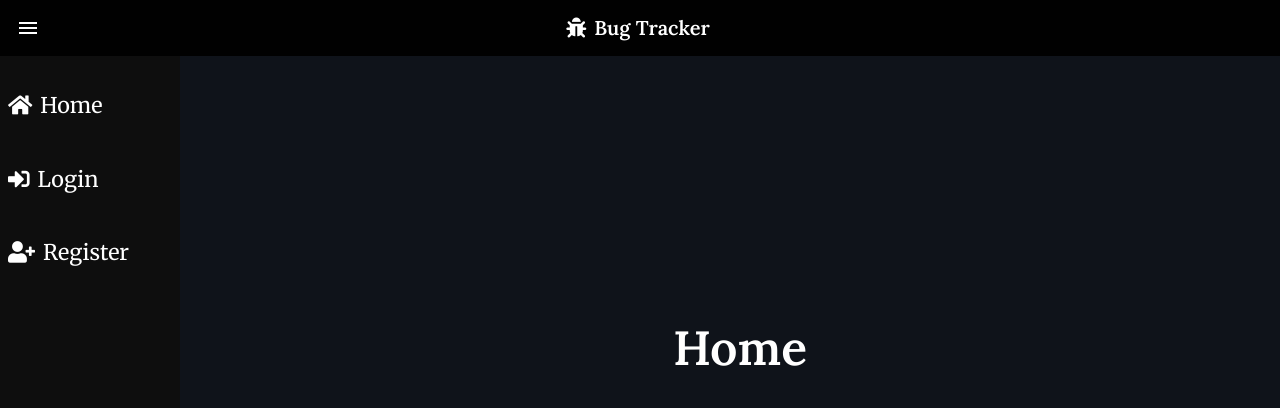
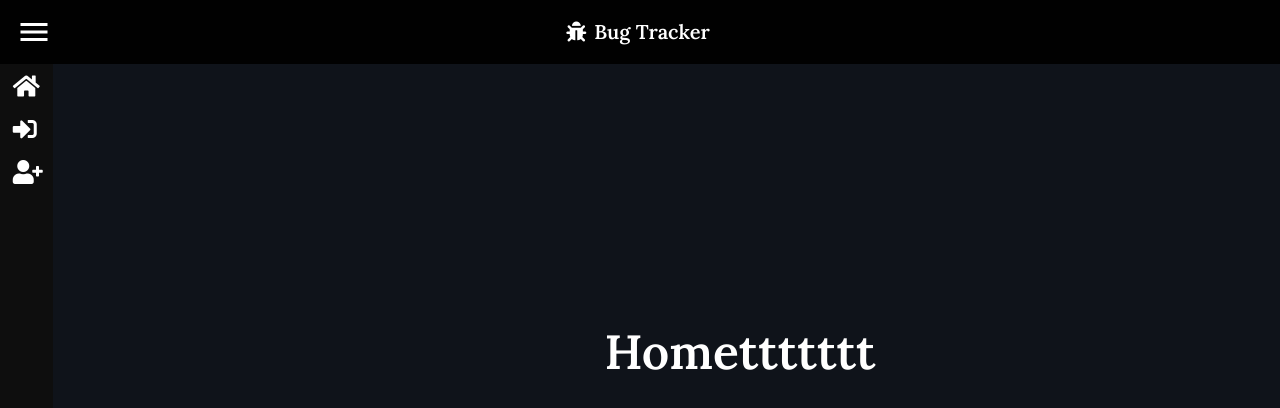
Before and after one commit to japraj/bugtracker, a React (Create React App) app: page / in a window 1280 px wide. Shown: the top 408 px of the page. Built offline with nearby package versions, Linux system fonts and the light colour scheme.

Commit message:
finish styling of navigation (responsiveness & general looks), add functionality to navs

```diff
--- a/package.json
+++ b/package.json
@@ -17,6 +17,7 @@
     "@types/styled-components": "^5.1.1",
     "react": "^16.13.1",
     "react-dom": "^16.13.1",
+    "react-hot-loader": "^4.12.21",
     "react-redux": "^7.2.0",
     "react-router-dom": "^5.2.0",
     "react-scripts": "3.4.1",
@@ -46,7 +47,8 @@
   },
   "babel": {
     "plugins": [
-      "babel-plugin-styled-components"
+      "babel-plugin-styled-components",
+      "react-hot-loader/babel"
     ]
   }
 }
--- a/src/App.css
+++ b/src/App.css
@@ -20,7 +20,7 @@
 
   --nav-bg: var(--darkest);
   --vert-nav-bg: var(--darker);
-  --nav-height: 7vh;
+  --nav-height: 8vh;
 }
 
 /* Reset, from https://cssreset.com/scripts/eric-meyer-reset-css/ */
@@ -214,14 +214,16 @@ img {
   transform: translateX(-50%);
 }
 
-.hoverfx {
+.hoverfx,
+.hoverfx2 {
   -moz-osx-font-smoothing: grayscale;
   backface-visibility: hidden;
   transform: translateZ(0);
   transition: transform 0.25s ease-out;
 }
 
-.hoverfx:hover {
+.hoverfx:hover,
+.hoverfx2:hover {
   cursor: pointer;
 }
 
@@ -231,7 +233,14 @@ img {
   background-color: var(--highlight);
 }
 
-.hoverfx:active {
+.hoverfx2:hover,
+.hoverfx2:focus {
+  transform: scaleY(1.1);
+  border-right: 0.5rem solid var(--highlight);
+}
+
+.hoverfx:active,
+.hoverfx2:active {
   transform: scale(0.9);
 }
 
--- a/src/App.tsx
+++ b/src/App.tsx
@@ -1,6 +1,7 @@
 import React from "react";
+import { hot } from "react-hot-loader/root";
 import "@fortawesome/fontawesome-free/css/all.min.css";
-import Navigation from "./components/navigation/NavigationDisplay";
+import Navigation from "./components/navigation/NavigationWrapper";
 import GenericRoute from "./routes/GenericRoute";
 import { BrowserRouter, Route, Redirect } from "react-router-dom";
 import styled from "styled-components";
@@ -10,9 +11,12 @@ const ContentWrapper = styled.main`
   margin: var(--nav-height) 0 0
     ${(props: { sideNavWidth: number }) => props.sideNavWidth}px;
   height: 100%;
+  @media (max-width: 1100px) {
+    margin-left: 0;
+  }
 `;
 
-function App() {
+const App = () => {
   return (
     <div id="App">
       <BrowserRouter>
@@ -21,7 +25,7 @@ function App() {
           <Route
             path="/"
             exact={true}
-            render={() => <GenericRoute name="Home" />}
+            render={() => <GenericRoute name="Homettttttt" />}
           />
           <Route path="/login" render={() => <GenericRoute name="Login" />} />
           <Route
@@ -32,7 +36,7 @@ function App() {
       </BrowserRouter>
     </div>
   );
-}
+};
 
 /*
   Loading Animation
@@ -46,4 +50,4 @@ function App() {
   </div>
   </div>; */
 
-export default App;
+export default hot(App);
--- a/src/app/store.ts
+++ b/src/app/store.ts
@@ -1,9 +1,11 @@
-import { configureStore, ThunkAction, Action } from '@reduxjs/toolkit';
-import counterReducer from '../features/counter/counterSlice';
+import { configureStore, ThunkAction, Action } from "@reduxjs/toolkit";
+import counterReducer from "../features/counter/counterSlice";
+import navigationReducer from "../features/navigation/NavigationSlice";
 
 export const store = configureStore({
   reducer: {
     counter: counterReducer,
+    navigation: navigationReducer,
   },
 });
 
--- a/src/components/navigation/NavigationDisplay.tsx
+++ b/src/components/navigation/NavigationWrapper.tsx
@@ -1,6 +1,11 @@
 import React from "react";
 import TopNavigation from "./subcomponents/TopNavigation";
 import SideNavigation from "./subcomponents/SideNavigation";
+import { useSelector, useDispatch } from "react-redux";
+import {
+  toggleCollapse,
+  selectCollapsed,
+} from "../../features/navigation/NavigationSlice";
 
 export type NavigationItem = {
   path: string;
@@ -32,28 +37,35 @@ const DashboardItem: NavigationItem = {
   text: "Dashboard",
 };
 
-const LogoutItem: NavigationItem = {
+export const LogoutItem: NavigationItem = {
   path: "",
   iconClassNames: "fas fa-sign-out-alt",
   text: "Logout",
 };
 
 const defaultNavSet: NavigationItem[] = [HomeItem, LoginItem, RegisterItem];
-
 const authNavSet: NavigationItem[] = [HomeItem, DashboardItem, LogoutItem];
 
+const authenticated: boolean = false;
+const collapsedWidth: number = 53;
+const extendedWidth: number = 175;
+
 export default () => {
-  const collapsed: boolean = false;
-  const authenticated: boolean = false;
-  const collapsedWidth: number = 70;
-  const extendedWidth: number = 180;
+  const dispatch = useDispatch();
+  const collapsed: boolean = useSelector(selectCollapsed);
+  const toggle = () => dispatch(toggleCollapse());
   return (
     <React.Fragment>
-      <TopNavigation expandSideNav={() => console.log("clicked")} />
+      <TopNavigation expandSideNav={toggle} />
       <SideNavigation
         collapsed={collapsed}
         {...{ collapsedWidth, extendedWidth }}
         navItemSet={authenticated ? authNavSet : defaultNavSet}
+        toggleCollapsed={collapsed ? () => {} : toggle}
+        logout={() => {
+          // Logout logic
+          console.log("Logout");
+        }}
       />
     </React.Fragment>
   );
--- a/src/components/navigation/subcomponents/SideNavigation.tsx
+++ b/src/components/navigation/subcomponents/SideNavigation.tsx
@@ -1,70 +1,122 @@
 import React from "react";
-import { NavigationItem } from "../NavigationDisplay";
+import { NavigationItem } from "../NavigationWrapper";
 import { Link } from "react-router-dom";
 import styled from "styled-components";
-
-const SideNav = styled.nav`
-  position: fixed;
-  top: 0;
-  left: 0;
-  width: ${(props: { sideNavWidth: number }) => props.sideNavWidth}px;
-  height: 100vh;
-  margin-top: var(--nav-height);
-  background-color: var(--vert-nav-bg);
-  z-index: 7;
-
-  ul {
-    padding-top: 0.8rem;
-  }
-
-  ul li {
-    margin-bottom: 1.3rem;
-    display: flex;
-    justify-content: flex-start;
-    align-items: center;
-    width: 100%;
-    padding: 0.3rem 0;
-  }
-`;
-
-const NavLink = styled(Link)`
-  margin: 0 auto;
-  ${(props: { collapsed: boolean }) =>
-    props.collapsed
-      ? `
-        font-size: 1.8rem;
-      `
-      : `
-      font-size: 1.35rem;
-      margin-left: 0;
-      padding-left: 0.8rem;
-      text-decoration:none;
-      color: var(--text-color);
-      `}
-`;
+import ButtonBase from "@material-ui/core/ButtonBase";
+import { LogoutItem } from "../NavigationWrapper";
 
 export default ({
   collapsed,
   collapsedWidth,
   extendedWidth,
   navItemSet,
+  toggleCollapsed,
+  logout,
 }: {
   collapsed: boolean;
   collapsedWidth: number;
   extendedWidth: number;
   navItemSet: NavigationItem[];
+  toggleCollapsed: () => void;
+  logout: () => void;
 }) => {
   const NavLinkSet = navItemSet.map((navItem) => (
-    <NavLink to={"/" + navItem.path} {...{ collapsed }}>
-      <li className="hoverfx" key={navItem.text}>
-        <i className={navItem.iconClassNames + " inline-icon"} />
-        {collapsed ? "" : navItem.text}
-      </li>
+    <NavLink
+      to={"/" + navItem.path}
+      onClick={
+        navItem === LogoutItem
+          ? () => {
+              logout();
+              toggleCollapsed();
+            }
+          : toggleCollapsed
+      }
+    >
+      <ButtonBase
+        focusRipple
+        style={{
+          width: collapsed ? collapsedWidth : extendedWidth,
+          fontFamily: "Merriweather",
+        }}
+      >
+        <li className="hoverfx2" key={navItem.text}>
+          <i className={navItem.iconClassNames + " inline-icon"} />
+          {collapsed ? "" : navItem.text}
+        </li>
+      </ButtonBase>
     </NavLink>
   ));
   return (
-    <SideNav sideNavWidth={collapsed ? collapsedWidth : extendedWidth}>
-      <ul>{NavLinkSet}</ul>
-    </SideNav>
+    <React.Fragment>
+      <SideNav
+        collapsed={collapsed}
+        sideNavWidth={collapsed ? collapsedWidth : extendedWidth}
+      >
+        <ul>{NavLinkSet}</ul>
+      </SideNav>
+      <GlassDiv {...{ collapsed }} onClick={toggleCollapsed} />
+    </React.Fragment>
   );
 };
+
+const SideNav = styled.nav`
+  position: fixed;
+  top: 0;
+  left: 0;
+  width: ${(props: { collapsed: boolean; sideNavWidth: number }) =>
+    props.sideNavWidth}px;
+  height: 100vh;
+  margin-top: var(--nav-height);
+  background-color: var(--vert-nav-bg);
+  z-index: 7;
+
+  ul li {
+    display: flex;
+    justify-content: flex-start;
+    align-items: center;
+    width: 100%;
+    padding: 0.6rem 0;
+    ${(props: { collapsed: boolean; sideNavWidth: number }) =>
+      props.collapsed
+        ? "padding-left: 0.3rem; font-size: 1.5rem;"
+        : "padding-left: 0.8rem; font-size: 1.3rem;"}
+  }
+
+  @media (max-width: 1100px) {
+    ${(props: { collapsed: boolean; sideNavWidth: number }) =>
+      props.collapsed ? "width: 0; ul {display: none;}" : "width: 60vw;"}
+    transition: width 0.1s;
+
+    ul {
+      padding-top: 10vh;
+      ${(props: { collapsed: boolean; sideNavWidth: number }) =>
+        props.collapsed ? "display: none;" : "display: flex;"}
+      flex-direction: column;
+    }
+
+    ul li {
+      margin: 0.1rem;
+    }
+  }
+`;
+
+const GlassDiv = styled.div`
+  @media (max-width: 1100px) {
+    ${(props: { collapsed: boolean }) =>
+      props.collapsed ? "display: none;" : ""}
+    position: fixed;
+    top: 0;
+    right: 0;
+    width: 40vw;
+    height: calc(100vh - var(--nav-height));
+    margin-top: var(--nav-height);
+    z-index: 6;
+    backdrop-filter: blur(4px);
+  }
+`;
+
+const NavLink = styled(Link)`
+  margin: 0 auto;
+  text-decoration: none;
+  color: var(--text-color);
+`;
--- a/src/components/navigation/subcomponents/TopNavigation.tsx
+++ b/src/components/navigation/subcomponents/TopNavigation.tsx
@@ -19,10 +19,11 @@ const TopNav = styled.nav`
 `;
 
 const Label = styled.h1`
+  font-size: 1.25rem;
   margin: 0 auto;
-  transform: translateX(-24px);
+  transform: translateX(-30px);
 `;
-// Note: label is translated 24px left to perfectly center it; the IconButton is 48px wide.
+// Note: label is translated 30px left to perfectly center it; the IconButton is 60px wide.
 
 export default ({ expandSideNav }: { expandSideNav: () => void }) => {
   return (
@@ -33,7 +34,7 @@ export default ({ expandSideNav }: { expandSideNav: () => void }) => {
         aria-label="menu"
         onClick={expandSideNav}
       >
-        <MenuIcon />
+        <MenuIcon style={{ fontSize: "2.25rem" }} />
       </IconButton>
       <Label>
         <i className="fas fa-bug inline-icon" />
--- /dev/null
+++ b/src/features/navigation/NavigationSlice.ts
@@ -0,0 +1,26 @@
+import { createSlice } from "@reduxjs/toolkit";
+import { RootState } from "../../app/store";
+
+interface NavigationState {
+  collapsed: boolean;
+}
+
+const initialState: NavigationState = {
+  collapsed: true,
+};
+
+export const navigationSlice = createSlice({
+  name: "navigation",
+  initialState,
+  reducers: {
+    toggleCollapse: (state) => {
+      state.collapsed = !state.collapsed;
+    },
+  },
+});
+
+export const { toggleCollapse } = navigationSlice.actions;
+
+export const selectCollapsed = (state: RootState) => state.navigation.collapsed;
+
+export default navigationSlice.reducer;
```
Also changed, not shown: 1 other file (tests, documents, lock files or other folders).
